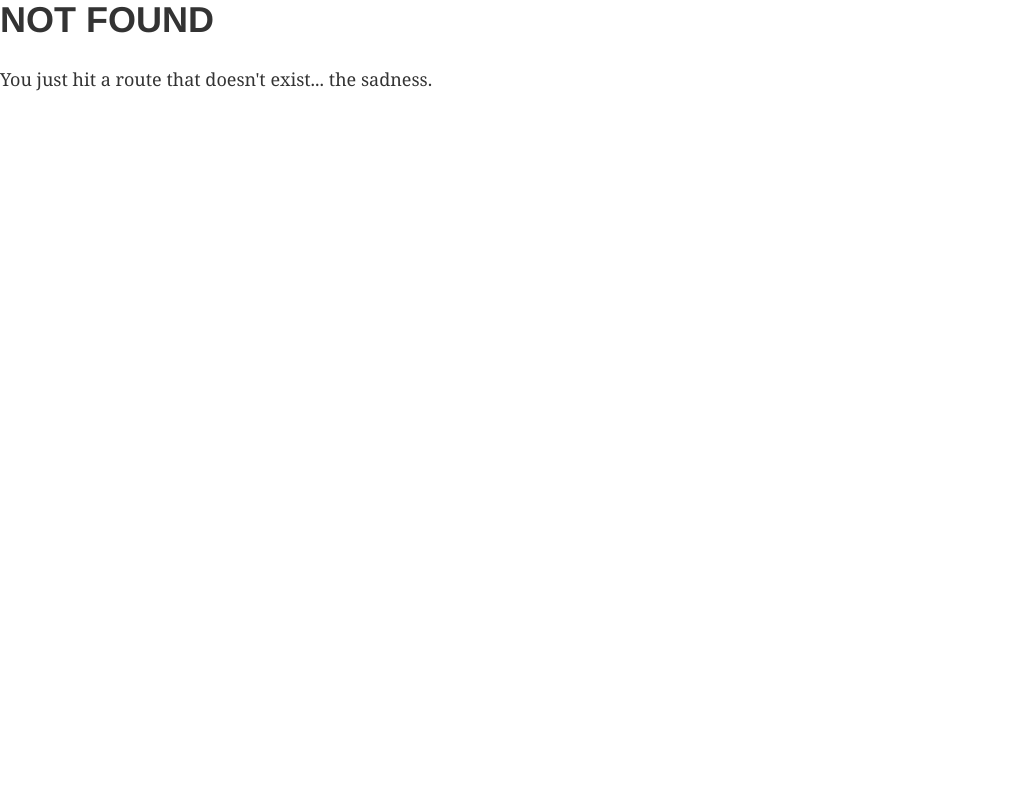
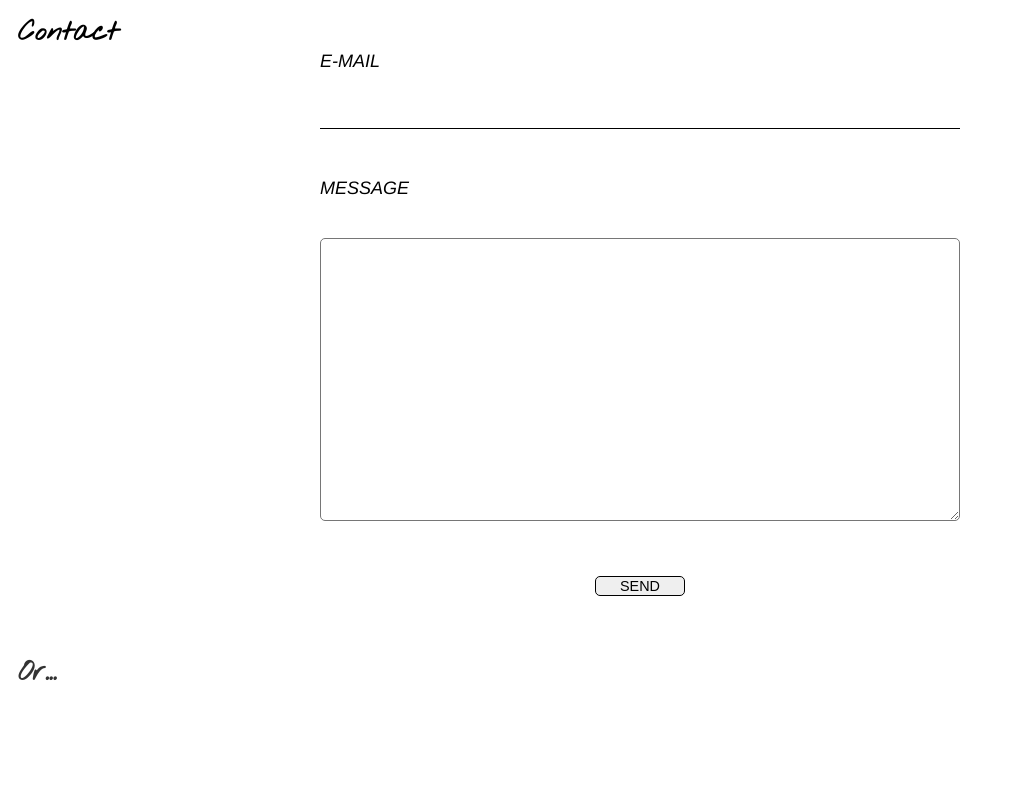
Before and after one commit to Bauwi/portfolioV2, a Gatsby site: page /contact in a window 1280 px wide. Before the commit this address had no page. Shown: the whole page, without its empty margins (0-1022 px from the left). Built offline with nearby package versions, Linux system fonts and the light colour scheme; Gatsby itself is replaced by a stand-in of ours; some packages are replaced by stand-ins of ours.

Commit message:
Add contact route and form

```diff
--- a/src/components/Drawer/index.js
+++ b/src/components/Drawer/index.js
@@ -49,6 +49,7 @@ export default () => (
       <Item to="/about/">About</Item>
       <Item to="/projects/">Projects</Item>
       <Item to="/skills/">Skills</Item>
+      <Item to="/contact/">contact</Item>
     </Paper>
   </PaperContainer>
 );
--- /dev/null
+++ b/src/pages/contact.js
@@ -0,0 +1,109 @@
+import React from 'react';
+import styled from 'react-emotion';
+
+const ProjectsPageTop = styled.header`
+  align-items: center;
+  display: flex;
+  flex-direction: column;
+  justify-content: center;
+  background: white;
+  color: black;
+  min-height: 60vh;
+  height: 80vh;
+`;
+
+const ProjectsPageBottom = styled.section`
+  min-height: 20vh;
+`;
+
+const Form = styled.form`
+  display: flex;
+  flex-direction: column;
+  justify-content: space-between;
+  height: 100%;
+  width: 50%;
+`;
+const Label = styled.label`
+  font-family: Helvetica, Arial, sans-serif;
+  font-style: italic;
+`;
+
+const Input = styled.input`
+  border: none;
+  margin: 0 0 0.5rem 0;
+  outline: none;
+
+  &:nth-child(2) {
+    background: none;
+    border-bottom: 1px solid black;
+    &:focus {
+      border-color: red;
+    }
+  }
+  &:nth-child(5) {
+    border: 1px solid black;
+    border-radius: 5px;
+    cursor: pointer;
+    font-size: 0.8rem;
+    width: 5rem;
+    margin: 1rem auto;
+    &:hover {
+      background: rgba(0, 0, 0, 0.2);
+    }
+  }
+`;
+const Textarea = styled.textarea`
+  border-radius: 5px;
+  height: 50%;
+  outline: none;
+  &:focus {
+    border-color: red;
+  }
+`;
+const Header = styled.header`
+  padding: 1rem 0 0 1rem;
+  width: 100%;
+
+  h2 {
+    font-family: Nothing You Could Do, Arial, sans-serif;
+    margin: 0;
+  }
+`;
+const Email = styled.a`
+  display: inline-block;
+  color: rgba(255, 255, 255, 0.5);
+  font-style: italic;
+  text-align: center;
+  text-decoration: none;
+  width: 100%;
+  &:hover {
+    color: white;
+  }
+`;
+
+const FormComp = () => (
+  <div>
+    <ProjectsPageTop>
+      <Header>
+        <h2>Contact</h2>
+      </Header>
+      <Form action="https://formspree.io/kvn.philippe@gmail.com" method="POST">
+        <Label htmlFor="form_email">E-MAIL</Label>
+        <Input id="form_email" type="email" name="_replyto" />
+
+        <Label htmlFor="form_message">MESSAGE</Label>
+        <Textarea id="form_message" type="text" name="message" />
+
+        <Input type="submit" value="SEND" />
+      </Form>
+    </ProjectsPageTop>
+    <ProjectsPageBottom>
+      <Header>
+        <h2>Or...</h2>
+      </Header>
+      <Email href="mailto:kvn.philippe@gmail.com">kvn.philippe@gmail.com</Email>
+    </ProjectsPageBottom>
+  </div>
+);
+
+export default FormComp;
--- a/src/pages/skills.js
+++ b/src/pages/skills.js
@@ -11,6 +11,7 @@ const { stackFront, stackBack, total } = getProjectsStats(projects);
 const SkillsPageTop = styled.header`
   display: flex;
   flex-direction: column;
+  justify-content: space-between;
   background: white;
   color: black;
   min-height: 50vh;
@@ -18,6 +19,7 @@ const SkillsPageTop = styled.header`
 
 const SkillsPageBottom = styled.section`
   display: flex;
+  justify-content: space-between;
   flex-direction: column;
   min-height: 50vh;
 `;
```
